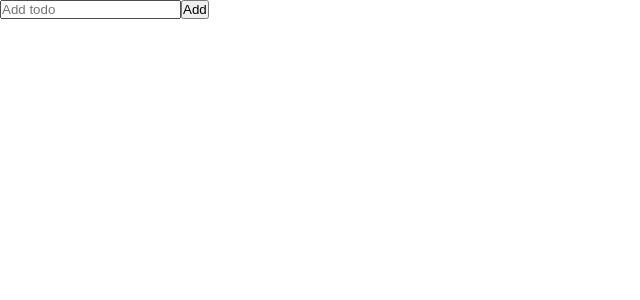
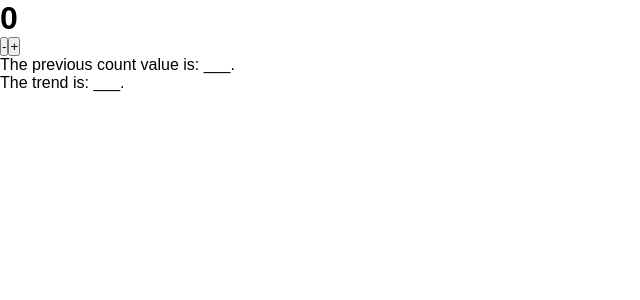
Before and after one commit to huyphamfc/react-typescript, a React (Vite) app: page / in a window 1280 px wide. Shown: the top 300 px of the page, without its empty margins (0-640 px from the left). Built offline with nearby package versions, Linux system fonts and the light colour scheme.

Commit message:
Previous State

```diff
--- /dev/null
+++ b/src/08--previous-render/index.tsx
@@ -0,0 +1,31 @@
+import React, { useState } from 'react';
+
+function MyComponent() {
+  const [count, setCount] = useState<number>(0);
+  const [previousCount, setPreviousCount] = useState<number>();
+  const [trend, setTrend] = useState<string>();
+
+  const handleIncreaseCount = (): void => {
+    setPreviousCount(count);
+    setCount((count) => count + 1);
+    setTrend('increase');
+  };
+
+  const handleDecreaseCount = (): void => {
+    setPreviousCount(count);
+    setCount((count) => count - 1);
+    setTrend('decrease');
+  };
+
+  return (
+    <>
+      <h1>{count}</h1>
+      <button onClick={handleDecreaseCount}>-</button>
+      <button onClick={handleIncreaseCount}>+</button>
+      <p>The previous count value is: {previousCount ?? '___'}.</p>
+      <p>The trend is: {trend || '___'}.</p>
+    </>
+  );
+}
+
+export default MyComponent;
--- a/src/App.tsx
+++ b/src/App.tsx
@@ -1,9 +1,9 @@
 import React from 'react';
 
-import Todo from './07--list';
+import MyComponent from './08--previous-render';
 
 function App() {
-  return <Todo />;
+  return <MyComponent />;
 }
 
 export default App;
```
